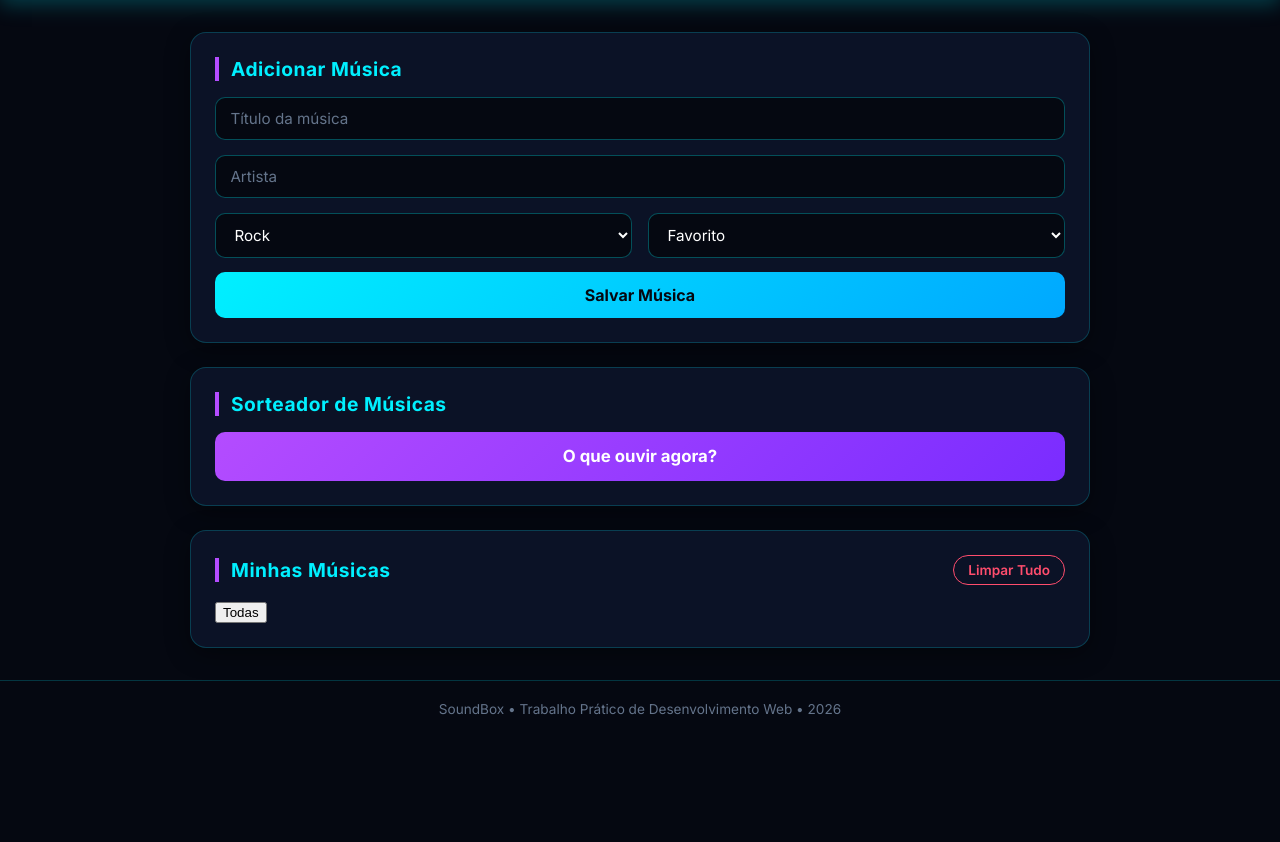
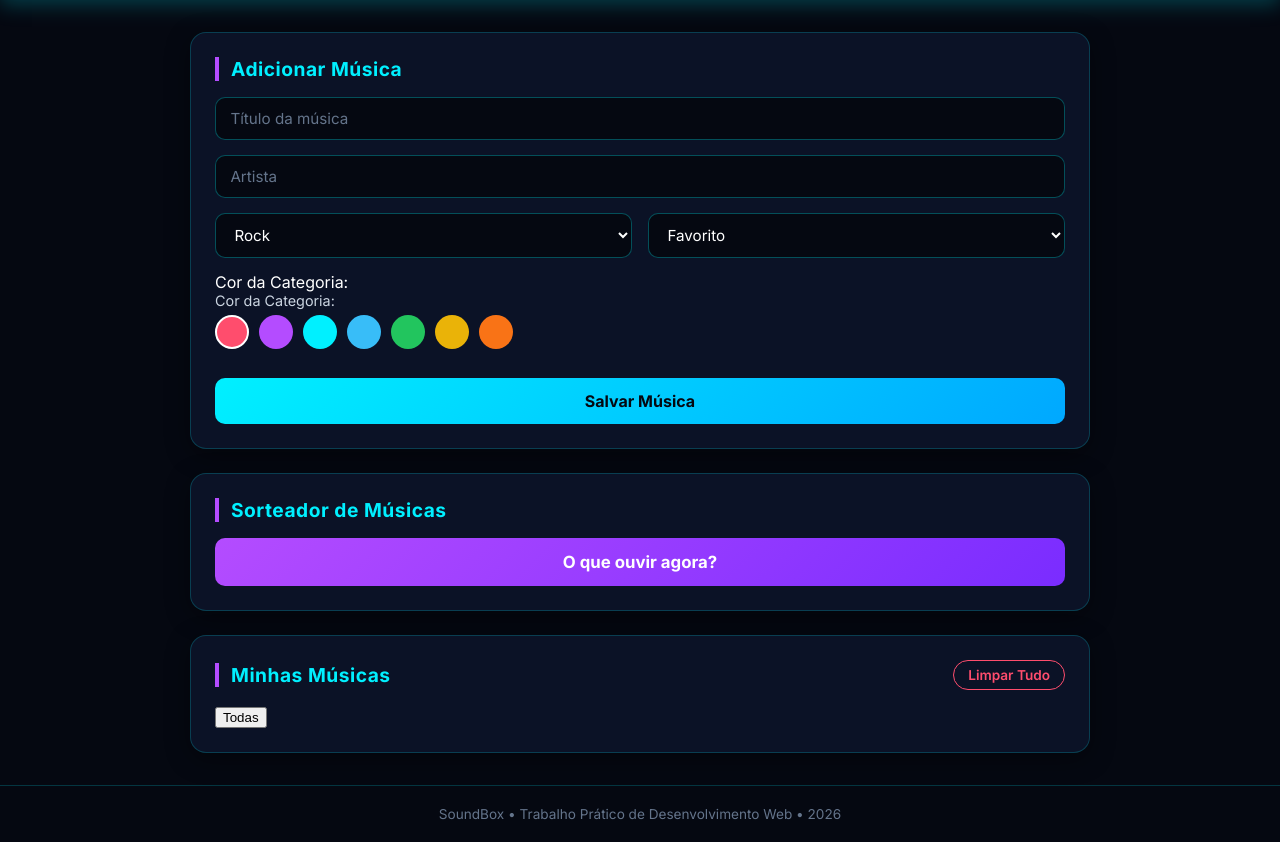
Before and after one commit to miguel-abjaud/TrabalhoLPW, a plain HTML site: page index.html in a window 1280 px wide. Shown: the part 78-920 px from the top of the page. Before the commit the page ends 815 px from the top, so only its background shows below. Drawn offline with Linux system fonts and the light colour scheme.

Commit message:
Add color selection feature for category

```diff
--- a/index.html
+++ b/index.html
@@ -53,6 +53,25 @@
                         <option value="Ouvir Depois">Mais Tocadas</option>
                     </select>
                 </div>
+                <div class="form-group">
+                <div class="input-cor-grupo">
+                     <label for="cor-categoria">Cor da Categoria:</label>
+                     <div class="form-group">
+                         <label style="color: #cbd5e1; font-size: 0.9rem; display: block; margin-bottom: 6px;">Cor da Categoria:</label>
+                         <div id="paleta-cores" style="display: flex; gap: 10px; flex-wrap: wrap;">
+                            <div class="opcao-cor selecionada" data-cor="#ff4d6d" style="background-color: #ff4d6d; width: 30px; height: 30px; border-radius: 50%; cursor: pointer; border: 2px solid white;"></div>
+                            <div class="opcao-cor" data-cor="#b44cff" style="background-color: #b44cff; width: 30px; height: 30px; border-radius: 50%; cursor: pointer; border: 2px solid transparent;"></div>
+                            <div class="opcao-cor" data-cor="#00f0ff" style="background-color: #00f0ff; width: 30px; height: 30px; border-radius: 50%; cursor: pointer; border: 2px solid transparent;"></div>
+                            <div class="opcao-cor" data-cor="#38bdf8" style="background-color: #38bdf8; width: 30px; height: 30px; border-radius: 50%; cursor: pointer; border: 2px solid transparent;"></div>
+                            <div class="opcao-cor" data-cor="#22c55e" style="background-color: #22c55e; width: 30px; height: 30px; border-radius: 50%; cursor: pointer; border: 2px solid transparent;"></div>
+                            <div class="opcao-cor" data-cor="#eab308" style="background-color: #eab308; width: 30px; height: 30px; border-radius: 50%; cursor: pointer; border: 2px solid transparent;"></div>
+                            <div class="opcao-cor" data-cor="#f97316" style="background-color: #f97316; width: 30px; height: 30px; border-radius: 50%; cursor: pointer; border: 2px solid transparent;"></div>
+                     </div>
+
+                    <input type="hidden" id="cor-categoria" value="#ff4d6d">
+                </div>
+                 </div>
+            </div>
                 <button type="submit" id="salvar" class="btn-primary">Salvar Música</button>
             </form>
         </div>
```
